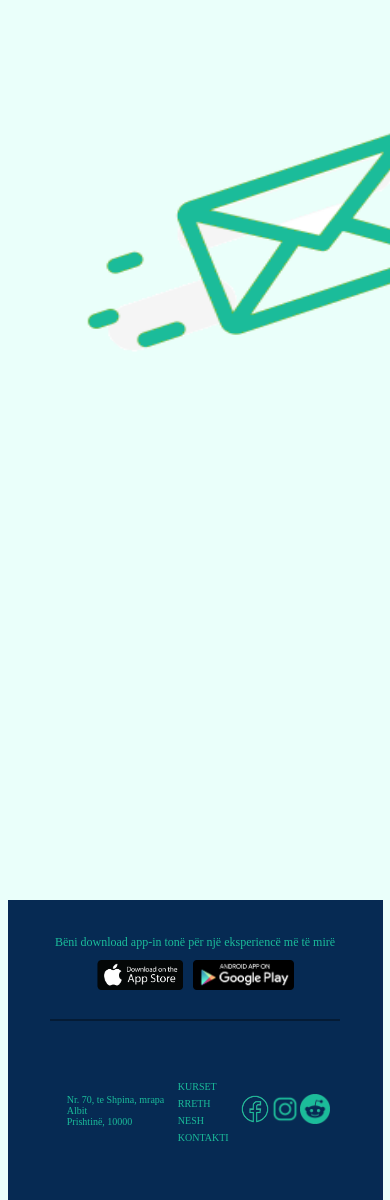
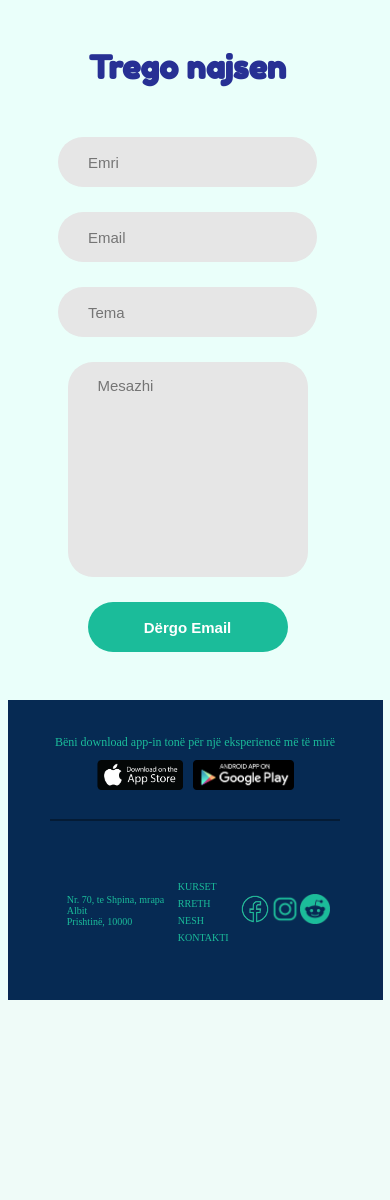
Before and after one commit to ringash/Meso-Online, a PHP site: page /contact.php in a window 390 px wide; the page is wider, and only the part inside the window is pictured. Shown: the part 153-1353 px from the top of that part. After the commit the page ends 1153 px from the top of that part, so only its background shows below. Run offline with PHP 8.4, Linux system fonts and the light colour scheme; some web fonts are replaced.

Commit message:
contact responsivity

```diff
--- a/contact.php
+++ b/contact.php
@@ -3,10 +3,10 @@
 
 <head>
     <title>Kontakti - M&#235so Online</title>
+    <meta name="viewport" content="width=device-width, initial-scale=1.0" />
     <link href='https://fonts.googleapis.com/css?family=Fredoka One' rel='stylesheet'>
     <link rel="stylesheet" type="text/css" href="css/contact-style.css">
     <link href='https://fonts.googleapis.com/css?family=Convergence' rel='stylesheet'>
-    <link rel="stylesheet" href="css/main-style.css" />
 </head>
 
 <body>
--- a/css/contact-style.css
+++ b/css/contact-style.css
@@ -105,3 +105,27 @@ textarea.input1:focus {
     border: 2px solid rgb(39, 48, 148);
     color: rgb(39, 48, 148);
 }
+
+@media only screen and (max-width: 400px) {
+    #contact {
+        height: 700px;
+    }
+    #contact-pic {
+        display: none;
+    }
+    #contact-form {
+        margin-left: 0%;
+        padding: 0;
+        width: 375px;
+    }
+    input.input1 {
+        width: auto;
+    }
+    #form-message {
+        width: 180px;
+        height: 200px;
+    }
+    .write {
+        width: auto;
+    }
+}
```
